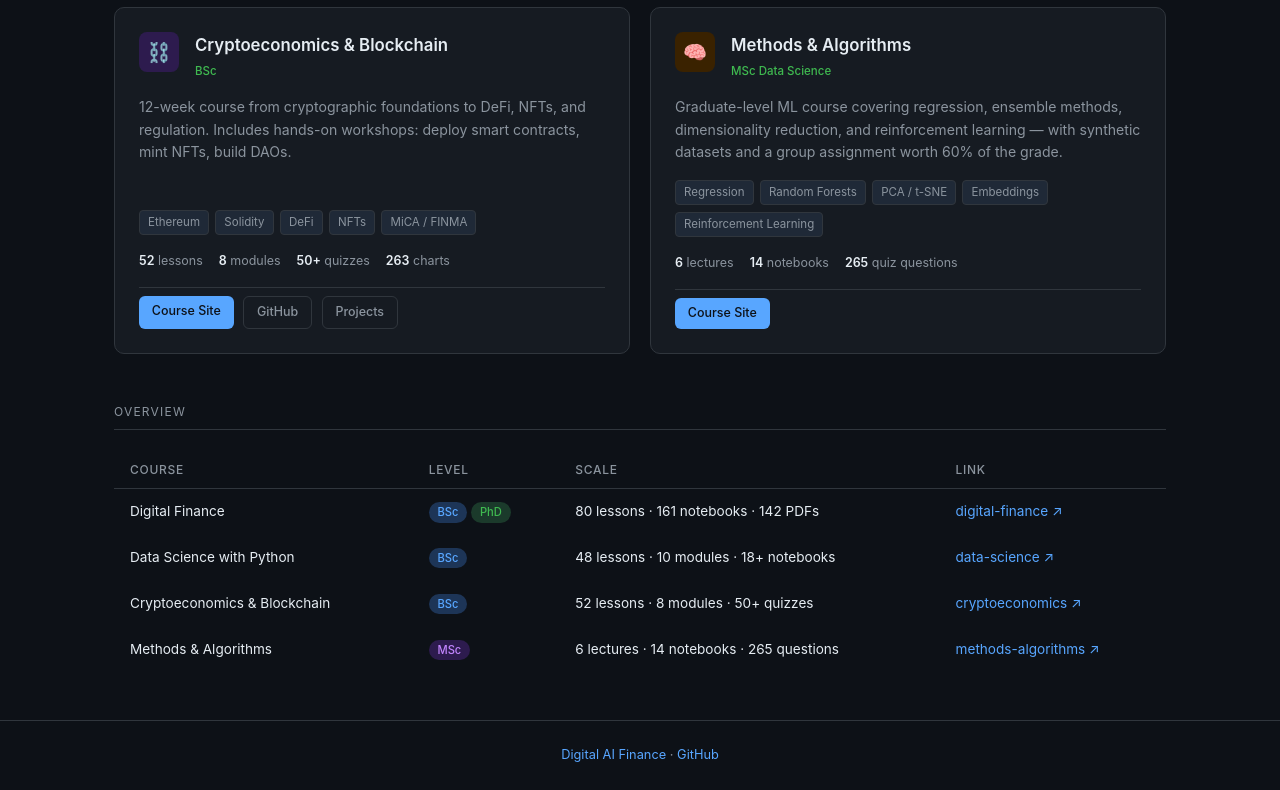
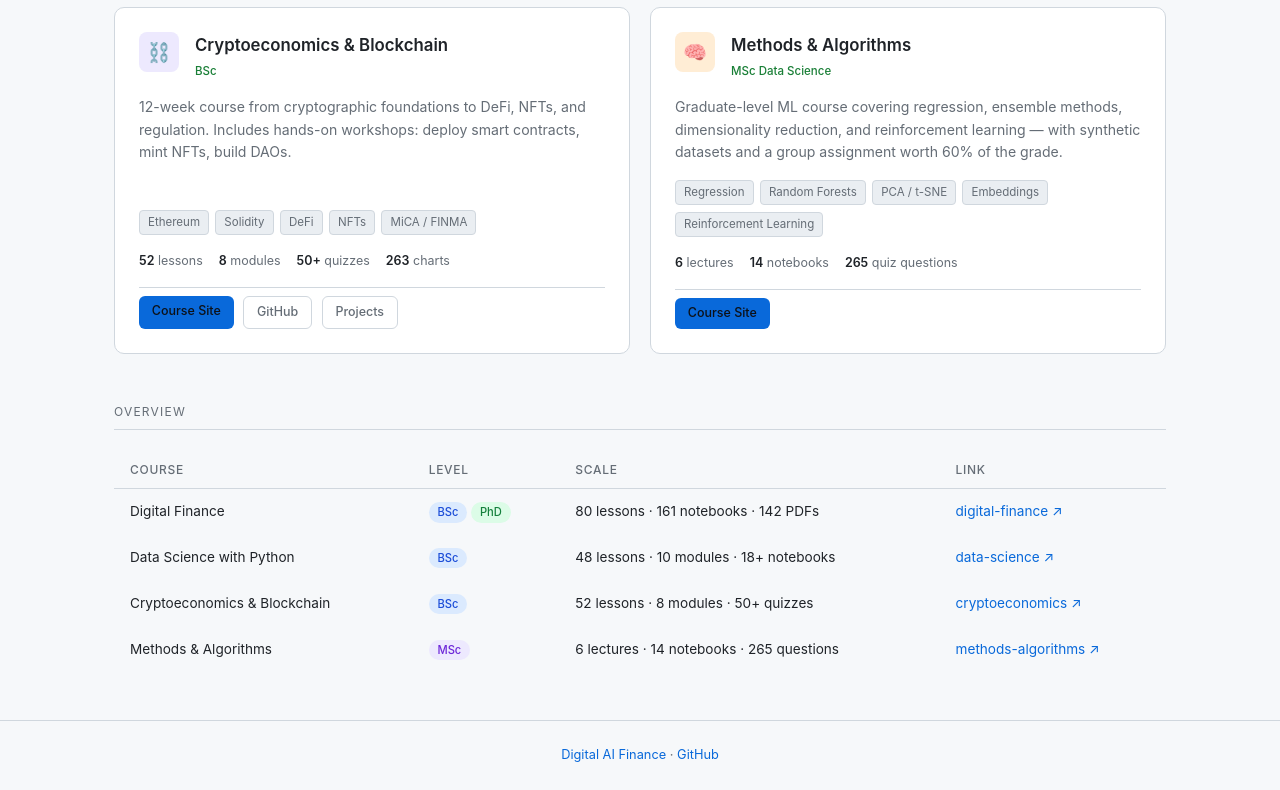
Before and after one commit to illiakosterin/Lehre, a plain HTML site: page index.html in a window 1280 px wide. Shown: the part 732-1522 px from the top of the page. Drawn offline with Linux system fonts and the light colour scheme.

Commit message:
feat: adaptive light/dark theme via prefers-color-scheme

```diff
--- a/index.html
+++ b/index.html
@@ -7,15 +7,54 @@
   <style>
     *, *::before, *::after { box-sizing: border-box; margin: 0; padding: 0; }
 
+    /* ── DARK THEME (default) ── */
     :root {
-      --bg:        #0d1117;
-      --surface:   #161b22;
-      --border:    #30363d;
-      --accent:    #58a6ff;
-      --accent2:   #3fb950;
-      --text:      #e6edf3;
-      --muted:     #8b949e;
-      --tag-bg:    #1f2937;
+      --bg:           #0d1117;
+      --surface:      #161b22;
+      --header-bg-t:  #161b22;
+      --header-bg-b:  #0d1117;
+      --border:       #30363d;
+      --accent:       #58a6ff;
+      --accent2:      #3fb950;
+      --text:         #e6edf3;
+      --muted:        #8b949e;
+      --tag-bg:       #1f2937;
+      --badge-bsc-bg: #1d3557;
+      --badge-bsc-fg: #58a6ff;
+      --badge-msc-bg: #2d1b4e;
+      --badge-msc-fg: #c084fc;
+      --badge-phd-bg: #1b3a2b;
+      --badge-phd-fg: #3fb950;
+      --icon-blue:    #1d3557;
+      --icon-green:   #1b3a2b;
+      --icon-purple:  #2d1b4e;
+      --icon-orange:  #3a2200;
+    }
+
+    /* ── LIGHT THEME ── */
+    @media (prefers-color-scheme: light) {
+      :root {
+        --bg:           #f6f8fa;
+        --surface:      #ffffff;
+        --header-bg-t:  #ffffff;
+        --header-bg-b:  #f6f8fa;
+        --border:       #d0d7de;
+        --accent:       #0969da;
+        --accent2:      #1a7f37;
+        --text:         #1f2328;
+        --muted:        #656d76;
+        --tag-bg:       #eaeef2;
+        --badge-bsc-bg: #dbeafe;
+        --badge-bsc-fg: #1d4ed8;
+        --badge-msc-bg: #ede9fe;
+        --badge-msc-fg: #6d28d9;
+        --badge-phd-bg: #dcfce7;
+        --badge-phd-fg: #15803d;
+        --icon-blue:    #dbeafe;
+        --icon-green:   #dcfce7;
+        --icon-purple:  #ede9fe;
+        --icon-orange:  #ffedd5;
+      }
     }
 
     body {
@@ -31,7 +70,7 @@
       border-bottom: 1px solid var(--border);
       padding: 3rem 2rem 2.5rem;
       text-align: center;
-      background: linear-gradient(180deg, #161b22 0%, #0d1117 100%);
+      background: linear-gradient(180deg, var(--header-bg-t) 0%, var(--header-bg-b) 100%);
     }
     header .org {
       font-size: 0.8rem;
@@ -125,10 +164,10 @@
       font-size: 1.2rem;
       flex-shrink: 0;
     }
-    .card-icon.blue   { background: #1d3557; }
-    .card-icon.green  { background: #1b3a2b; }
-    .card-icon.purple { background: #2d1b4e; }
-    .card-icon.orange { background: #3a2200; }
+    .card-icon.blue   { background: var(--icon-blue); }
+    .card-icon.green  { background: var(--icon-green); }
+    .card-icon.purple { background: var(--icon-purple); }
+    .card-icon.orange { background: var(--icon-orange); }
 
     .card-title { font-size: 1.05rem; font-weight: 600; color: var(--text); }
     .card-level {
@@ -231,9 +270,9 @@
       border-radius: 12px;
       font-weight: 500;
     }
-    .badge-bsc  { background: #1d3557; color: #58a6ff; }
-    .badge-msc  { background: #2d1b4e; color: #c084fc; }
-    .badge-phd  { background: #1b3a2b; color: #3fb950; }
+    .badge-bsc  { background: var(--badge-bsc-bg); color: var(--badge-bsc-fg); }
+    .badge-msc  { background: var(--badge-msc-bg); color: var(--badge-msc-fg); }
+    .badge-phd  { background: var(--badge-phd-bg); color: var(--badge-phd-fg); }
 
     /* ── FOOTER ── */
     footer {
```
